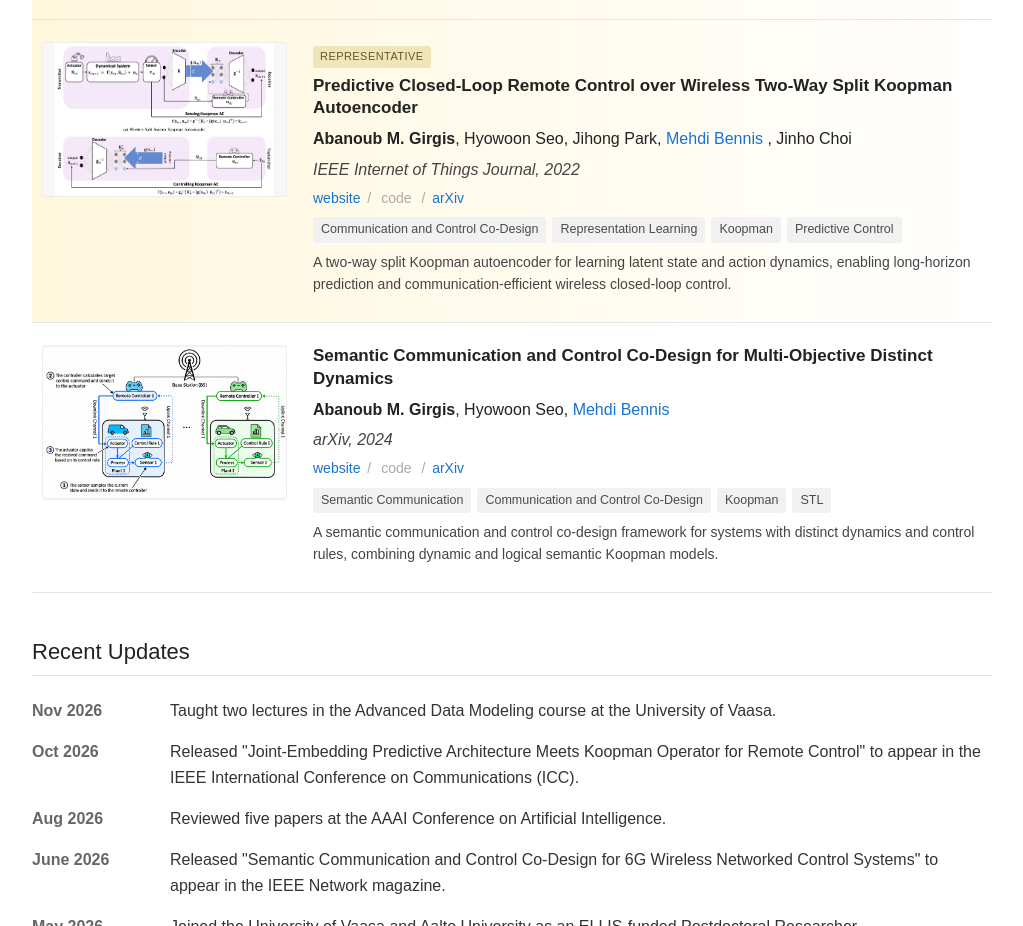
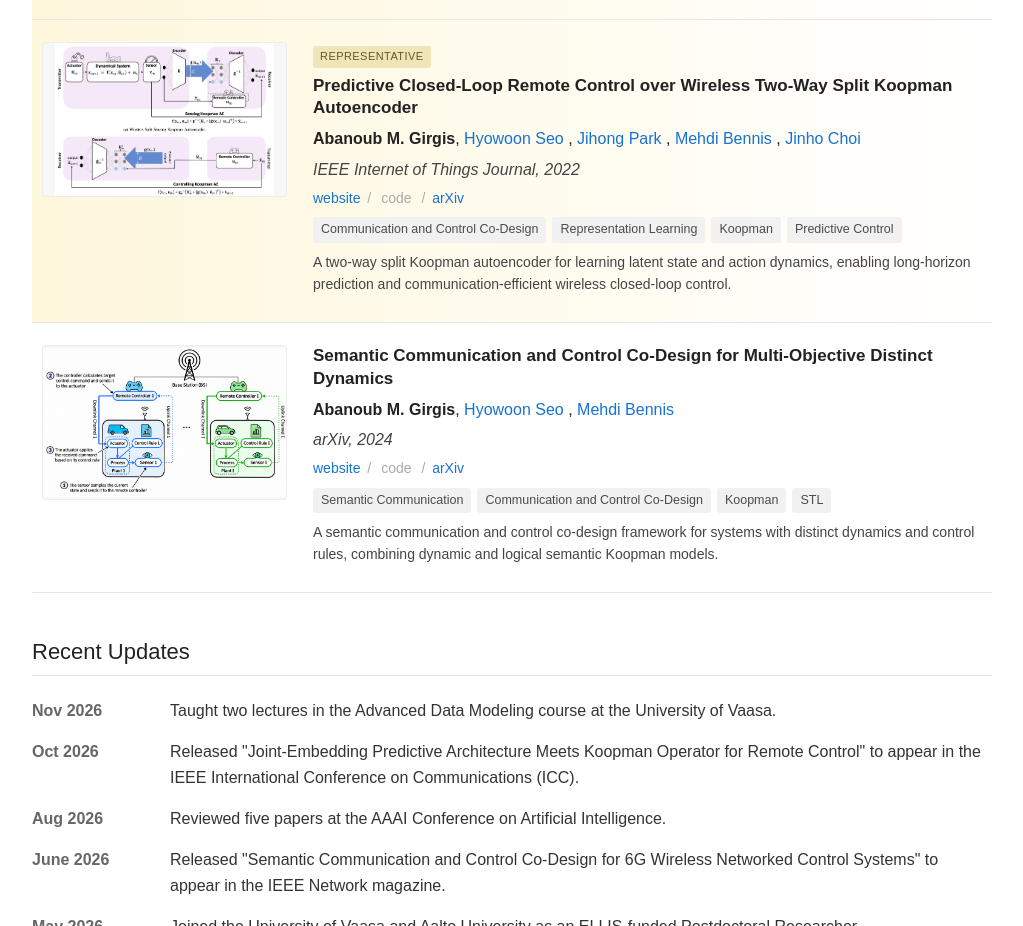
Before and after one commit to abanoubpipaoy/Abanoub_M_Girgis.github.io, a plain HTML site: page index.html in a window 1280 px wide. Shown: the part 1532-2458 px from the top of the page, without its empty margins (128-1151 px from the left). Drawn offline with Linux system fonts and the light colour scheme.

Commit message:
Add HTML links for authors in index.html
Updated author links to include HTML anchor tags for Hyowoon Seo and Jihong Park.

```diff
--- a/index.html
+++ b/index.html
@@ -609,9 +609,17 @@
 
                     <strong>Abanoub M. Girgis</strong>,
 
-                    Hyowoon Seo,
+                    <a href="https://professor.skku.edu/researcher_eng/professorList.do?mode=view&perId=LZStrOYaQbADg7AKgVgYwAoE0DUBxBAPAcgegBMBOAGwEEAhYAXhqA%20&categoryId=U&jojikCode1=3173"
+                       target="_blank"
+                       rel="noopener noreferrer">
+                        Hyowoon Seo
+                    </a>,
 
-                    Jihong Park,
+                    <a href="https://www.sutd.edu.sg/profile/park-jihong/"
+                       target="_blank"
+                       rel="noopener noreferrer">
+                        Jihong Park
+                    </a>,
 
                     <a href="https://www.oulu.fi/en/researchers/mehdi-bennis"
                        target="_blank"
@@ -619,7 +627,13 @@
                         Mehdi Bennis
                     </a>,
 
-                    Jinho Choi
+                    <a href="https://scholar.google.com/citations?user=QzFia5YAAAAJ&hl=en"
+                       target="_blank"
+                       rel="noopener noreferrer">
+                        Jinho Choi
+                    </a>
+
+
 
                 </p>
 
@@ -716,7 +730,11 @@
 
                     <strong>Abanoub M. Girgis</strong>,
 
-                    Hyowoon Seo,
+                    <a href="https://professor.skku.edu/researcher_eng/professorList.do?mode=view&perId=LZStrOYaQbADg7AKgVgYwAoE0DUBxBAPAcgegBMBOAGwEEAhYAXhqA%20&categoryId=U&jojikCode1=3173"
+                       target="_blank"
+                       rel="noopener noreferrer">
+                        Hyowoon Seo
+                    </a>,
 
                     <a href="https://www.oulu.fi/en/researchers/mehdi-bennis"
                        target="_blank"
```
